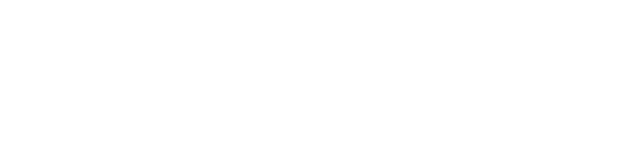
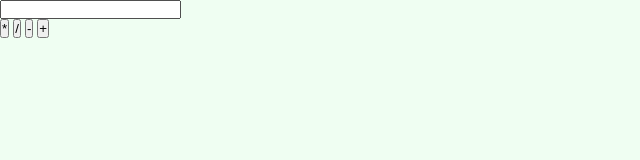
Before and after one commit to fmfahath/calculator, a plain HTML site: page index.html in a window 1280 px wide. Shown: the whole page, without its empty margins (0-640 px from the left). Drawn offline with Linux system fonts and the light colour scheme.

Commit message:
calculation button added

```diff
--- a/index.html
+++ b/index.html
@@ -9,6 +9,17 @@
 </head>
 <body>
 
+    <section class="calculator">
+        <form action="">
+            <input type="text" class="screen">
+        </form>
+        <div class="buttons">
+            <button type="button" class="btn btn-yellow" data-num="*">*</button>
+            <button type="button" class="btn btn-yellow" data-num="/">/</button>
+            <button type="button" class="btn btn-yellow" data-num="-">-</button>
+            <button type="button" class="btn btn-yellow" data-num="+">+</button>
+        </div>
+    </section>
 
 
 
--- a/style.css
+++ b/style.css
@@ -0,0 +1,10 @@
+*{
+    margin : 0;
+    padding: 0;
+    box-sizing: border-box;
+}
+
+body{
+    min-height: 100vh;
+    background-color: #effef2;
+}
```
